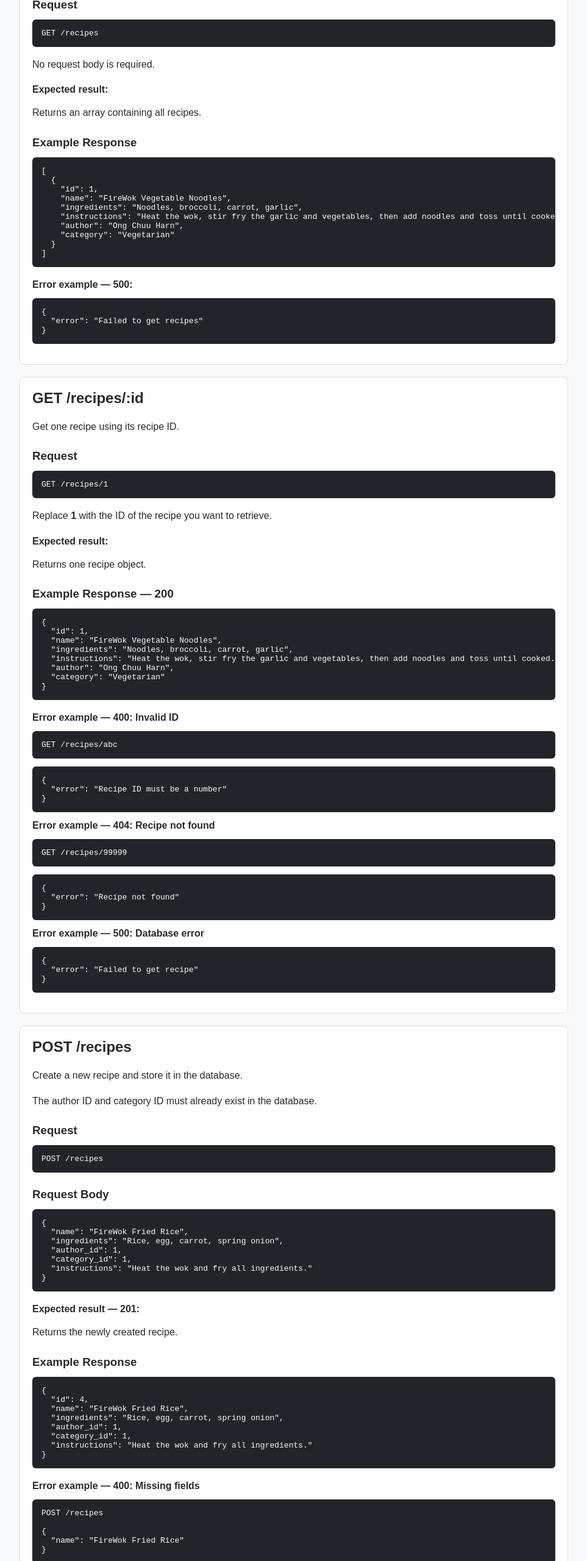
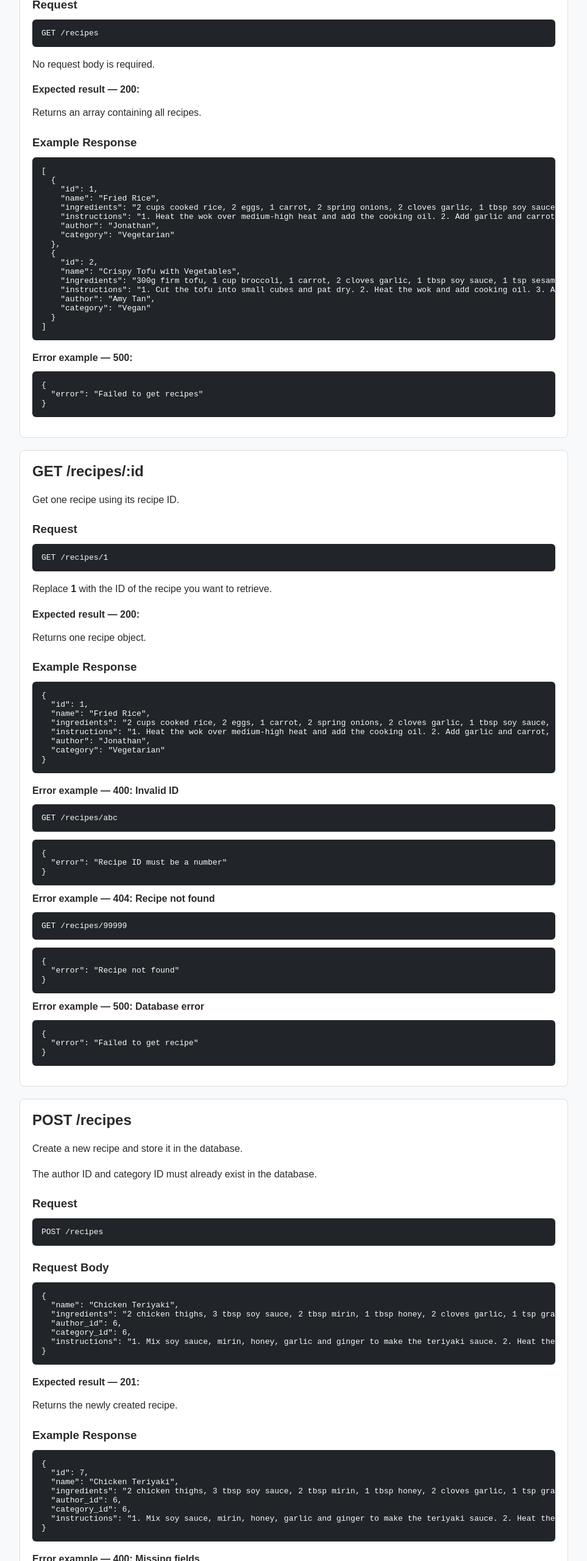
Before and after one commit to och-stack/firewok-api, a website: page index.html in a window 1280 px wide. Shown: the part 240-2800 px from the top of the page at 61% size, without its empty margins (158-1121 px from the left). Drawn offline with Linux system fonts and the light colour scheme.

Commit message:
update index.html

```diff
--- a/index.html
+++ b/index.html
@@ -82,7 +82,7 @@
         </p>
 
         <div class="result">
-            <strong>Expected result:</strong>
+            <strong>Expected result — 200:</strong>
 
             <p>
                 Returns an array containing all recipes.
@@ -94,11 +94,19 @@
         <pre>[
   {
     "id": 1,
-    "name": "FireWok Vegetable Noodles",
-    "ingredients": "Noodles, broccoli, carrot, garlic",
-    "instructions": "Heat the wok, stir fry the garlic and vegetables, then add noodles and toss until cooked.",
-    "author": "Ong Chuu Harn",
+    "name": "Fried Rice",
+    "ingredients": "2 cups cooked rice, 2 eggs, 1 carrot, 2 spring onions, 2 cloves garlic, 1 tbsp soy sauce, 1 tbsp cooking oil, 1/2 tsp salt",
+    "instructions": "1. Heat the wok over medium-high heat and add the cooking oil. 2. Add garlic and carrot, then stir-fry for 1-2 minutes. 3. Push the vegetables to one side and crack in the eggs. Scramble until cooked. 4. Add the cooked rice and stir-fry everything together. 5. Add soy sauce and salt, then toss well. 6. Add spring onions and stir-fry for another minute. Serve hot.",
+    "author": "Jonathan",
     "category": "Vegetarian"
+  },
+  {
+    "id": 2,
+    "name": "Crispy Tofu with Vegetables",
+    "ingredients": "300g firm tofu, 1 cup broccoli, 1 carrot, 2 cloves garlic, 1 tbsp soy sauce, 1 tsp sesame oil, 1 tbsp cooking oil, 1/2 tsp salt",
+    "instructions": "1. Cut the tofu into small cubes and pat dry. 2. Heat the wok and add cooking oil. 3. Add the tofu and cook until golden and crispy on all sides. 4. Add garlic, broccoli and carrot, then stir-fry for 3-4 minutes. 5. Add soy sauce, sesame oil and salt. 6. Toss everything together and cook for another 1-2 minutes. Serve immediately.",
+    "author": "Amy Tan",
+    "category": "Vegan"
   }
 ]</pre>
 
@@ -129,21 +137,21 @@
         </p>
 
         <div class="result">
-            <strong>Expected result:</strong>
+            <strong>Expected result — 200:</strong>
 
             <p>
                 Returns one recipe object.
             </p>
         </div>
 
-        <h3>Example Response — 200</h3>
+        <h3>Example Response</h3>
 
         <pre>{
   "id": 1,
-  "name": "FireWok Vegetable Noodles",
-  "ingredients": "Noodles, broccoli, carrot, garlic",
-  "instructions": "Heat the wok, stir fry the garlic and vegetables, then add noodles and toss until cooked.",
-  "author": "Ong Chuu Harn",
+  "name": "Fried Rice",
+  "ingredients": "2 cups cooked rice, 2 eggs, 1 carrot, 2 spring onions, 2 cloves garlic, 1 tbsp soy sauce, 1 tbsp cooking oil, 1/2 tsp salt",
+  "instructions": "1. Heat the wok over medium-high heat and add the cooking oil. 2. Add garlic and carrot, then stir-fry for 1-2 minutes. 3. Push the vegetables to one side and crack in the eggs. Scramble until cooked. 4. Add the cooked rice and stir-fry everything together. 5. Add soy sauce and salt, then toss well. 6. Add spring onions and stir-fry for another minute. Serve hot.",
+  "author": "Jonathan",
   "category": "Vegetarian"
 }</pre>
 
@@ -192,11 +200,11 @@
         <h3>Request Body</h3>
 
         <pre>{
-  "name": "FireWok Fried Rice",
-  "ingredients": "Rice, egg, carrot, spring onion",
-  "author_id": 1,
-  "category_id": 1,
-  "instructions": "Heat the wok and fry all ingredients."
+  "name": "Chicken Teriyaki",
+  "ingredients": "2 chicken thighs, 3 tbsp soy sauce, 2 tbsp mirin, 1 tbsp honey, 2 cloves garlic, 1 tsp grated ginger, 1 tbsp cooking oil, 1 spring onion",
+  "author_id": 6,
+  "category_id": 6,
+  "instructions": "1. Mix soy sauce, mirin, honey, garlic and ginger to make the teriyaki sauce. 2. Heat the cooking oil in a pan and cook the chicken until golden brown. 3. Pour in the teriyaki sauce and simmer until the chicken is cooked through. 4. Turn the chicken to coat it evenly with the sauce. 5. Slice the chicken and garnish with spring onion."
 }</pre>
 
         <div class="result">
@@ -210,12 +218,12 @@
         <h3>Example Response</h3>
 
         <pre>{
-  "id": 4,
-  "name": "FireWok Fried Rice",
-  "ingredients": "Rice, egg, carrot, spring onion",
-  "author_id": 1,
-  "category_id": 1,
-  "instructions": "Heat the wok and fry all ingredients."
+  "id": 7,
+  "name": "Chicken Teriyaki",
+  "ingredients": "2 chicken thighs, 3 tbsp soy sauce, 2 tbsp mirin, 1 tbsp honey, 2 cloves garlic, 1 tsp grated ginger, 1 tbsp cooking oil, 1 spring onion",
+  "author_id": 6,
+  "category_id": 6,
+  "instructions": "1. Mix soy sauce, mirin, honey, garlic and ginger to make the teriyaki sauce. 2. Heat the cooking oil in a pan and cook the chicken until golden brown. 3. Pour in the teriyaki sauce and simmer until the chicken is cooked through. 4. Turn the chicken to coat it evenly with the sauce. 5. Slice the chicken and garnish with spring onion."
 }</pre>
 
         <div class="error">
@@ -224,7 +232,7 @@
             <pre>POST /recipes
 
 {
-  "name": "FireWok Fried Rice"
+  "name": "Chicken Teriyaki"
 }</pre>
 
             <pre>{
@@ -236,11 +244,11 @@
             <pre>POST /recipes
 
 {
-  "name": "FireWok Fried Rice",
-  "ingredients": "Rice, egg, carrot",
+  "name": "Chicken Teriyaki",
+  "ingredients": "Chicken, soy sauce, mirin",
   "author_id": 999,
   "category_id": 999,
-  "instructions": "Heat the wok and fry all ingredients."
+  "instructions": "Cook the chicken with the sauce."
 }</pre>
 
             <pre>{
@@ -289,13 +297,33 @@
         <pre>[
   {
     "id": 1,
-    "name": "Ong Chuu Harn",
-    "email": "chuu@example.com"
+    "name": "Jonathan",
+    "email": "johnathan@mail.com"
   },
   {
     "id": 2,
     "name": "Amy Tan",
-    "email": "amy@example.com"
+    "email": "amy@mail.com"
+  },
+  {
+    "id": 3,
+    "name": "Jason Lim",
+    "email": "jason@mail.com"
+  },
+  {
+    "id": 4,
+    "name": "Sarah Lee",
+    "email": "sarah@mail.com"
+  },
+  {
+    "id": 5,
+    "name": "Ariel",
+    "email": "ariel@mail.com"
+  },
+  {
+    "id": 6,
+    "name": "Candy",
+    "email": "candy@mail.com"
   }
 ]</pre>
 
@@ -328,8 +356,8 @@
         <h3>Request Body</h3>
 
         <pre>{
-  "name": "John",
-  "email": "john@example.com"
+  "name": "Sarah Lee",
+  "email": "sarah@mail.com"
 }</pre>
 
         <div class="result">
@@ -344,8 +372,8 @@
 
         <pre>{
   "id": 4,
-  "name": "John",
-  "email": "john@example.com"
+  "name": "Sarah Lee",
+  "email": "sarah@mail.com"
 }</pre>
 
         <div class="error">
@@ -354,7 +382,7 @@
             <pre>POST /users
 
 {
-  "name": "John"
+  "name": "Sarah Lee"
 }</pre>
 
             <pre>{
@@ -366,8 +394,8 @@
             <pre>POST /users
 
 {
-  "name": "John",
-  "email": "chuu@example.com"
+  "name": "Jonathan",
+  "email": "johnathan@mail.com"
 }</pre>
 
             <pre>{
@@ -425,6 +453,18 @@
   {
     "id": 3,
     "name": "Pescatarian"
+  },
+  {
+    "id": 4,
+    "name": "Low-Carb"
+  },
+  {
+    "id": 5,
+    "name": "Omnivore"
+  },
+  {
+    "id": 6,
+    "name": "Regular"
   }
 ]</pre>
 
```
